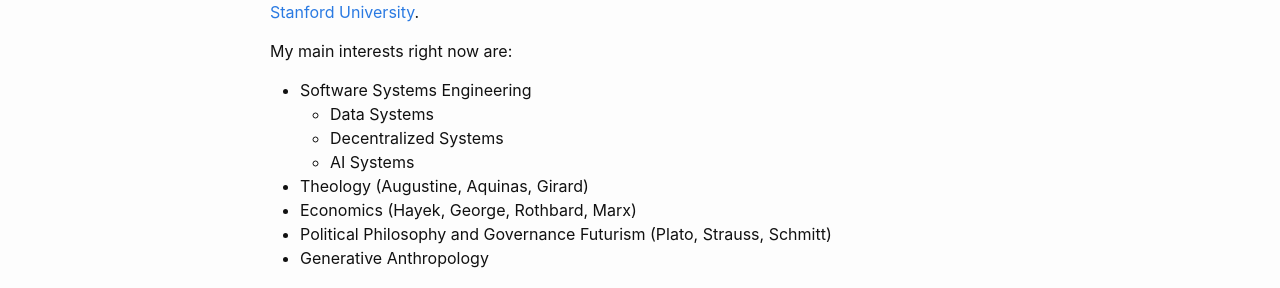
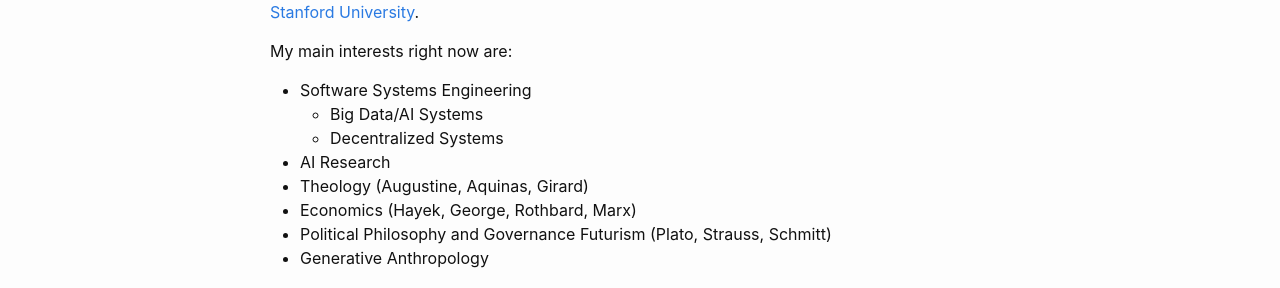
Before and after one commit to abhay-venkatesh/abhay-venkatesh.github.io, a Jekyll site: the page built from about.md, in a window 1280 px wide. Shown: the part 194-482 px from the top of the page. Built offline with Jekyll 4.4.1, drawn with Linux system fonts in a browser that asks for light colours.

Commit message:
update interests

```diff
--- a/about.md
+++ b/about.md
@@ -8,9 +8,9 @@
 
 My main interests right now are:
 - Software Systems Engineering
-    - Data Systems
+    - Big Data/AI Systems
     - Decentralized Systems
-    - AI Systems
+- AI Research
 - Theology (Augustine, Aquinas, Girard)
 - Economics (Hayek, George, Rothbard, Marx)
 - Political Philosophy and Governance Futurism (Plato, Strauss, Schmitt)
```
